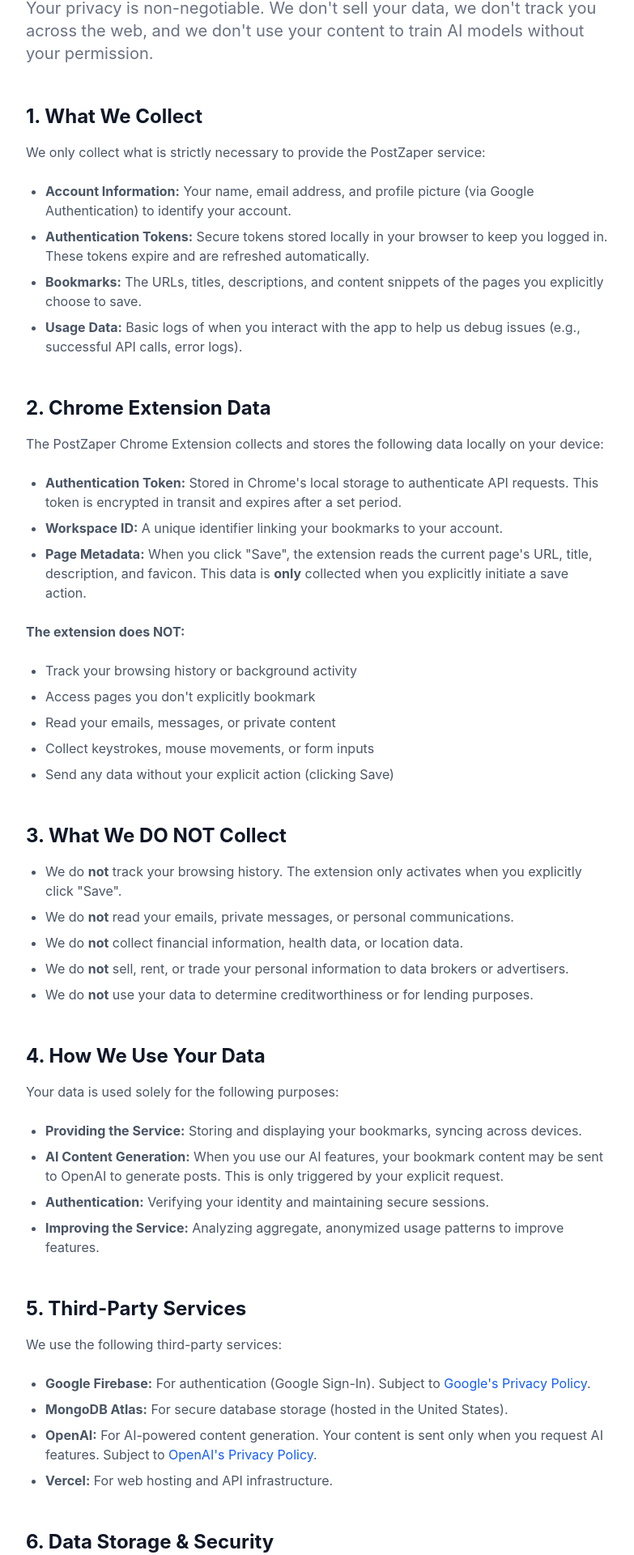
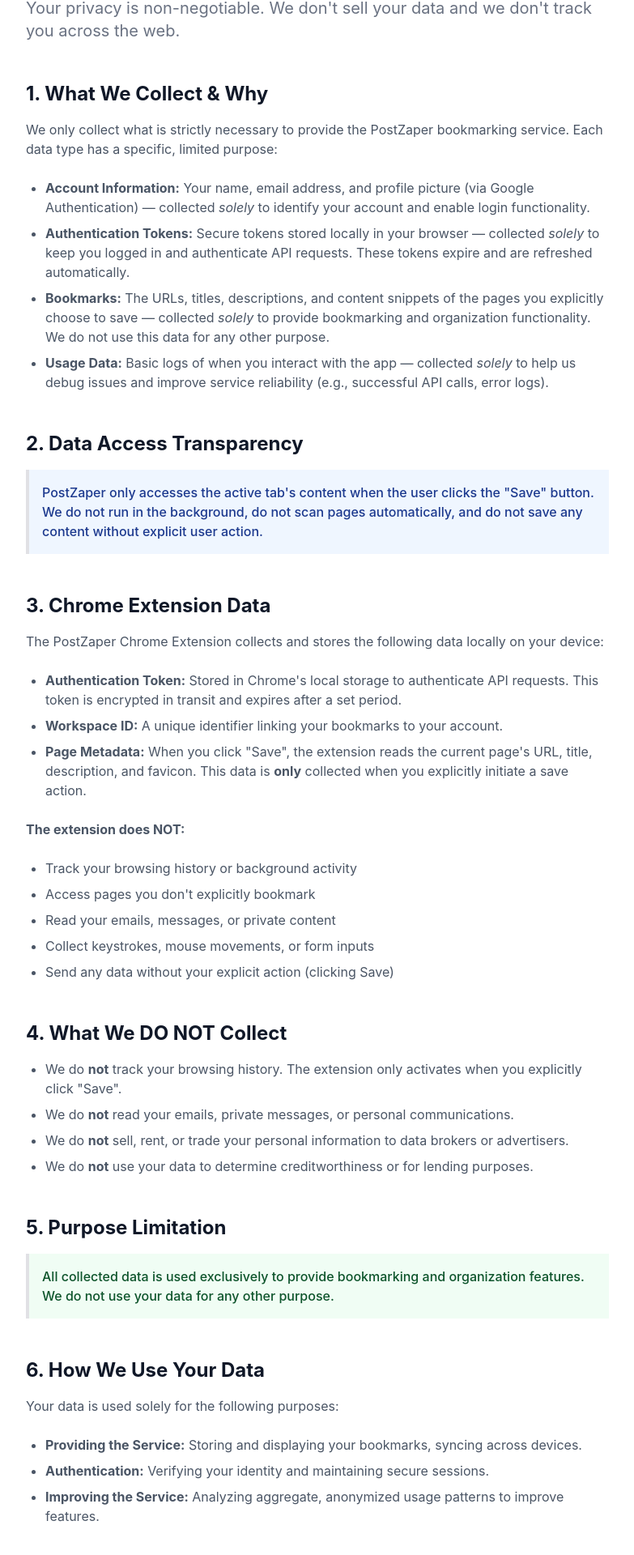
Before and after one commit to dipakkr/note-zap-fe, a React (Vite) app: page /privacy in a window 1280 px wide. Shown: the part 213-2133 px from the top of the page at 81% size, without its empty margins (248-1031 px from the left). Built offline with nearby package versions, Linux system fonts and the light colour scheme; no server answers.

Commit message:
updated data

```diff
--- a/src/pages/PrivacyPage.tsx
+++ b/src/pages/PrivacyPage.tsx
@@ -12,21 +12,28 @@
                 <h1 className="text-4xl md:text-5xl font-bold mb-8">Privacy Policy</h1>
                 <div className="prose prose-lg prose-blue max-w-none text-gray-600">
                     <p className="lead text-xl text-gray-500 mb-8">
-                        Your privacy is non-negotiable. We don't sell your data, we don't track you across the web, and we don't use your content to train AI models without your permission.
+                        Your privacy is non-negotiable. We don't sell your data and we don't track you across the web.
                     </p>
 
-                    <h2 className="text-2xl font-bold text-gray-900 mt-12 mb-4">1. What We Collect</h2>
+                    <h2 className="text-2xl font-bold text-gray-900 mt-12 mb-4">1. What We Collect & Why</h2>
                     <p className="mb-6">
-                        We only collect what is strictly necessary to provide the PostZaper service:
+                        We only collect what is strictly necessary to provide the PostZaper bookmarking service. Each data type has a specific, limited purpose:
                     </p>
                     <ul className="list-disc pl-6 mb-6 space-y-2">
-                        <li><strong>Account Information:</strong> Your name, email address, and profile picture (via Google Authentication) to identify your account.</li>
-                        <li><strong>Authentication Tokens:</strong> Secure tokens stored locally in your browser to keep you logged in. These tokens expire and are refreshed automatically.</li>
-                        <li><strong>Bookmarks:</strong> The URLs, titles, descriptions, and content snippets of the pages you explicitly choose to save.</li>
-                        <li><strong>Usage Data:</strong> Basic logs of when you interact with the app to help us debug issues (e.g., successful API calls, error logs).</li>
+                        <li><strong>Account Information:</strong> Your name, email address, and profile picture (via Google Authentication) — collected <em>solely</em> to identify your account and enable login functionality.</li>
+                        <li><strong>Authentication Tokens:</strong> Secure tokens stored locally in your browser — collected <em>solely</em> to keep you logged in and authenticate API requests. These tokens expire and are refreshed automatically.</li>
+                        <li><strong>Bookmarks:</strong> The URLs, titles, descriptions, and content snippets of the pages you explicitly choose to save — collected <em>solely</em> to provide bookmarking and organization functionality. We do not use this data for any other purpose.</li>
+                        <li><strong>Usage Data:</strong> Basic logs of when you interact with the app — collected <em>solely</em> to help us debug issues and improve service reliability (e.g., successful API calls, error logs).</li>
                     </ul>
 
-                    <h2 className="text-2xl font-bold text-gray-900 mt-12 mb-4">2. Chrome Extension Data</h2>
+                    <h2 className="text-2xl font-bold text-gray-900 mt-12 mb-4">2. Data Access Transparency</h2>
+                    <div className="bg-blue-50 border-l-4 border-blue-500 p-4 mb-6">
+                        <p className="text-blue-900 font-medium">
+                            PostZaper only accesses the active tab's content when the user clicks the "Save" button. We do not run in the background, do not scan pages automatically, and do not save any content without explicit user action.
+                        </p>
+                    </div>
+
+                    <h2 className="text-2xl font-bold text-gray-900 mt-12 mb-4">3. Chrome Extension Data</h2>
                     <p className="mb-6">
                         The PostZaper Chrome Extension collects and stores the following data locally on your device:
                     </p>
@@ -46,48 +53,52 @@
                         <li>Send any data without your explicit action (clicking Save)</li>
                     </ul>
 
-                    <h2 className="text-2xl font-bold text-gray-900 mt-12 mb-4">3. What We DO NOT Collect</h2>
+                    <h2 className="text-2xl font-bold text-gray-900 mt-12 mb-4">4. What We DO NOT Collect</h2>
                     <ul className="list-disc pl-6 mb-6 space-y-2">
                         <li>We do <strong>not</strong> track your browsing history. The extension only activates when you explicitly click "Save".</li>
                         <li>We do <strong>not</strong> read your emails, private messages, or personal communications.</li>
-                        <li>We do <strong>not</strong> collect financial information, health data, or location data.</li>
                         <li>We do <strong>not</strong> sell, rent, or trade your personal information to data brokers or advertisers.</li>
                         <li>We do <strong>not</strong> use your data to determine creditworthiness or for lending purposes.</li>
                     </ul>
 
-                    <h2 className="text-2xl font-bold text-gray-900 mt-12 mb-4">4. How We Use Your Data</h2>
+                    <h2 className="text-2xl font-bold text-gray-900 mt-12 mb-4">5. Purpose Limitation</h2>
+                    <div className="bg-green-50 border-l-4 border-green-500 p-4 mb-6">
+                        <p className="text-green-900 font-medium">
+                            All collected data is used exclusively to provide bookmarking and organization features. We do not use your data for any other purpose.
+                        </p>
+                    </div>
+
+                    <h2 className="text-2xl font-bold text-gray-900 mt-12 mb-4">6. How We Use Your Data</h2>
                     <p className="mb-6">
                         Your data is used solely for the following purposes:
                     </p>
                     <ul className="list-disc pl-6 mb-6 space-y-2">
                         <li><strong>Providing the Service:</strong> Storing and displaying your bookmarks, syncing across devices.</li>
-                        <li><strong>AI Content Generation:</strong> When you use our AI features, your bookmark content may be sent to OpenAI to generate posts. This is only triggered by your explicit request.</li>
                         <li><strong>Authentication:</strong> Verifying your identity and maintaining secure sessions.</li>
                         <li><strong>Improving the Service:</strong> Analyzing aggregate, anonymized usage patterns to improve features.</li>
                     </ul>
 
-                    <h2 className="text-2xl font-bold text-gray-900 mt-12 mb-4">5. Third-Party Services</h2>
+                    <h2 className="text-2xl font-bold text-gray-900 mt-12 mb-4">7. Third-Party Services</h2>
                     <p className="mb-6">
                         We use the following third-party services:
                     </p>
                     <ul className="list-disc pl-6 mb-6 space-y-2">
                         <li><strong>Google Firebase:</strong> For authentication (Google Sign-In). Subject to <a href="https://policies.google.com/privacy" className="text-blue-600 hover:underline" target="_blank" rel="noopener noreferrer">Google's Privacy Policy</a>.</li>
                         <li><strong>MongoDB Atlas:</strong> For secure database storage (hosted in the United States).</li>
-                        <li><strong>OpenAI:</strong> For AI-powered content generation. Your content is sent only when you request AI features. Subject to <a href="https://openai.com/policies/privacy-policy" className="text-blue-600 hover:underline" target="_blank" rel="noopener noreferrer">OpenAI's Privacy Policy</a>.</li>
                         <li><strong>Vercel:</strong> For web hosting and API infrastructure.</li>
                     </ul>
 
-                    <h2 className="text-2xl font-bold text-gray-900 mt-12 mb-4">6. Data Storage & Security</h2>
+                    <h2 className="text-2xl font-bold text-gray-900 mt-12 mb-4">8. Data Storage & Security</h2>
                     <p className="mb-6">
                         Your data is stored securely in MongoDB databases hosted in the United States. We use industry-standard encryption for data in transit (TLS 1.2+) and implement security best practices for data at rest.
                     </p>
 
-                    <h2 className="text-2xl font-bold text-gray-900 mt-12 mb-4">7. Data Retention</h2>
+                    <h2 className="text-2xl font-bold text-gray-900 mt-12 mb-4">9. Data Retention</h2>
                     <p className="mb-6">
                         We retain your data for as long as your account is active. If you delete your account, all associated data will be permanently removed from our servers within 30 days.
                     </p>
 
-                    <h2 className="text-2xl font-bold text-gray-900 mt-12 mb-4">8. Your Rights</h2>
+                    <h2 className="text-2xl font-bold text-gray-900 mt-12 mb-4">10. Your Rights</h2>
                     <p className="mb-6">
                         You own your bookmarks. You can:
                     </p>
@@ -98,17 +109,17 @@
                         <li><strong>Revoke Access:</strong> Uninstall the extension at any time to remove local data from your browser.</li>
                     </ul>
 
-                    <h2 className="text-2xl font-bold text-gray-900 mt-12 mb-4">9. Changes to This Policy</h2>
+                    <h2 className="text-2xl font-bold text-gray-900 mt-12 mb-4">11. Changes to This Policy</h2>
                     <p className="mb-6">
                         We may update this privacy policy from time to time. We will notify you of any significant changes by posting a notice in the app or sending an email.
                     </p>
 
-                    <h2 className="text-2xl font-bold text-gray-900 mt-12 mb-4">10. Contact Us</h2>
+                    <h2 className="text-2xl font-bold text-gray-900 mt-12 mb-4">12. Contact Us</h2>
                     <p>
                         If you have any questions about this policy, please reach out to us at <a href="mailto:axivionlabs@gmail.com" className="text-blue-600 hover:underline">axivionlabs@gmail.com</a>.
                     </p>
                     <p className="mt-8 text-sm text-gray-400">
-                        Last updated: January 13, 2026
+                        Last updated: January 15, 2026
                     </p>
                 </div>
             </div>
```
